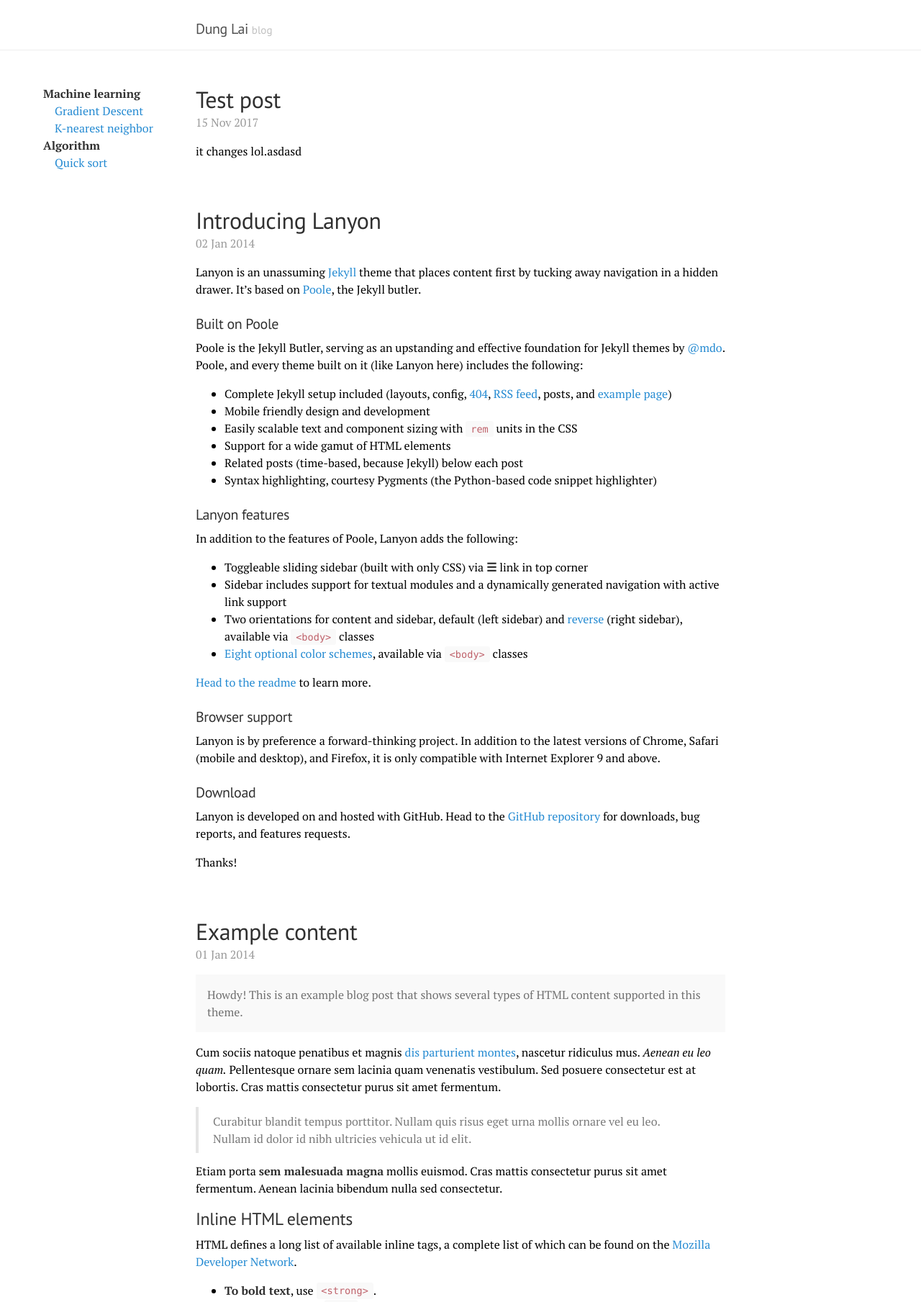
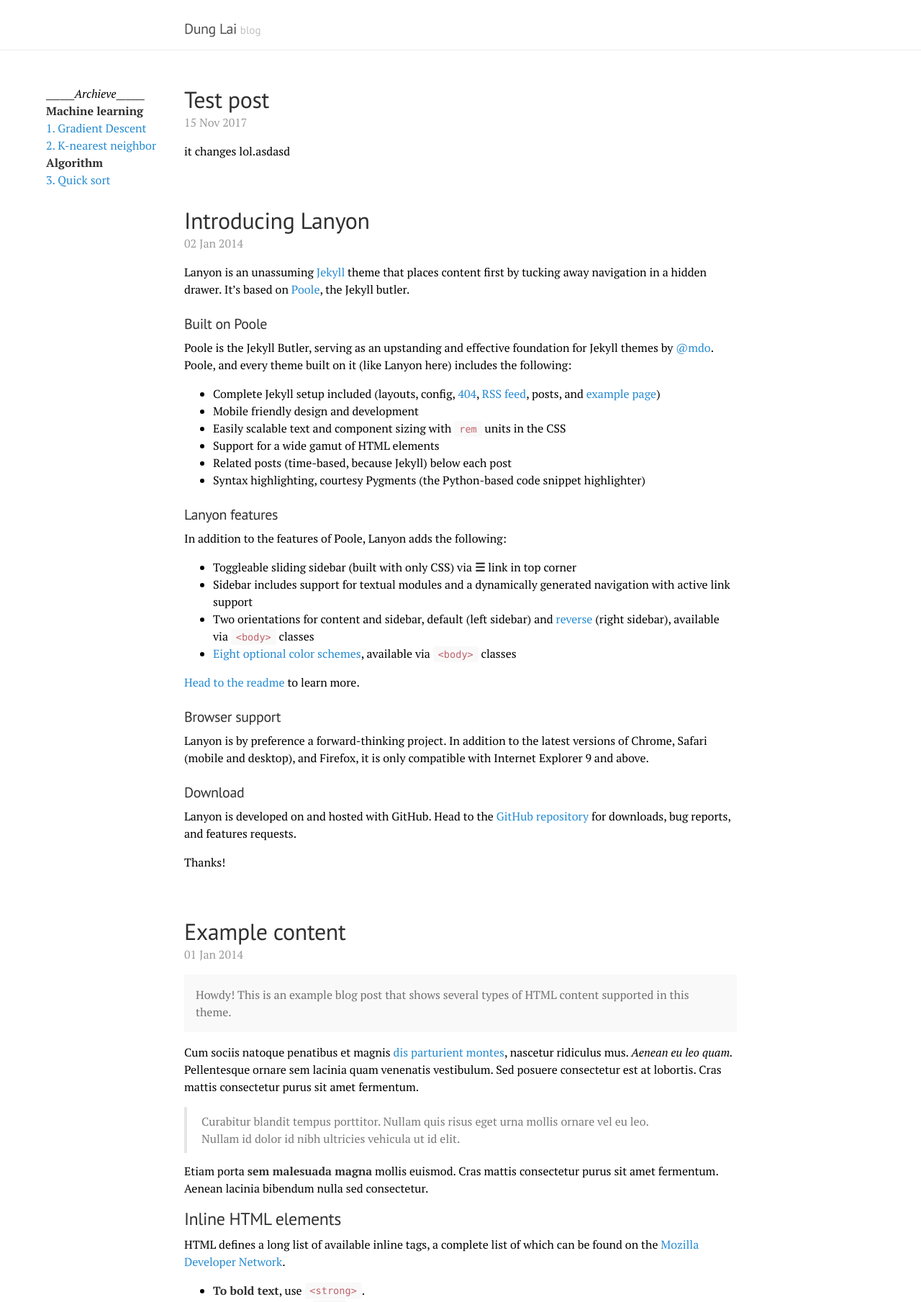
Before and after one commit to DungLai/dunglai.github.io, a Jekyll site: the page built from index.html, in a window 1280 px wide, cut to the strip 104-1913 px from the top of the page. Shown: the whole strip at 72% size. Built offline with Jekyll 4.4.1, drawn with Linux system fonts in a browser that asks for light colours; the list of posts is cut into pages by our own code.

Commit message:
fix archieve layout

```diff
--- a/_includes/blog_index.html
+++ b/_includes/blog_index.html
@@ -1,9 +1,10 @@
 <link rel="stylesheet" href="lanyon.css">
 
 <div class='blog-index'>
+	______<em>Archieve</em>______</br>
 	<strong>Machine learning</strong></br>
-	<a href=''>&emsp;Gradient Descent</a></br>
-	<a href=''>&emsp;K-nearest neighbor</a></br>
+	<a href=''>1. Gradient Descent</a></br>
+	<a href=''>2. K-nearest neighbor</a></br>
 	<strong>Algorithm</strong> </br>
-	<a href=''>&emsp;Quick sort</a>
+	<a href=''>3. Quick sort</a>
 </div>
--- a/public/css/lanyon.css
+++ b/public/css/lanyon.css
@@ -63,7 +63,7 @@
 
 .wrap {
   position: relative;
-  width: 100%; /*change from 100*/
+  width: 100%;
 }
 
 
@@ -74,24 +74,16 @@
  */
 
 .container {
-  max-width:  28rem; /*28*/
+  max-width:  28rem;
 }
 @media (min-width: 38em) {
   .container {
     max-width: 40rem;
   }
-  /*added*/
-  .wrap {
-    width: 100%;
-  }
 }
 @media (min-width: 56em) {
   .container {
     max-width: 48rem; /*change from 38*/
-  }
-  /*added*/
-  .wrap {
-    width: 100%;
   }
 }
 
@@ -127,15 +119,10 @@
   .masthead-title {
     text-align: center;
   }
-  .masthead-title small {
+/*  .masthead-title small {
     display: none;
-  }
+  }*/
 
-}
-@media (max-width: 70em) {
-  .blog-index {
-    display: none;
-  }
 }
 /*
  * Sidebar
@@ -578,5 +565,37 @@
 /*Blog-index*/
 .blog-index {
   position: absolute;
-  left: 60px;
-}*/
+  margin-left:  4rem;
+  margin-right: 4rem;
+}
+
+/*reponsive blog index*/
+
+@media (max-width: 78em) {
+  .blog-index {
+    padding-left:  0rem;
+    padding-right: 0rem;
+    position: relative;
+    max-width: 48rem;
+    margin-left:  auto;
+    margin-right: auto;
+  }
+}
+
+.blog-index {
+  max-width:  28rem;
+}
+@media (min-width: 38em) {
+  .blog-index {
+    padding-left:  0rem;
+    padding-right: 0rem;
+    max-width: 40rem;
+  }
+}
+@media (min-width: 56em) {
+  .blog-index {
+    padding-left:  0rem;
+    padding-right: 0rem;
+    max-width: 48rem; /*change from 38*/
+  }
+}
--- a/public/css/poole.css
+++ b/public/css/poole.css
@@ -58,6 +58,7 @@
   }
 }
 
+/*context text*/
 body {
   color: #000000/*515151*/;
   background-color: #fff;
@@ -286,9 +287,7 @@
  */
 
 .container {
-  max-width: 38rem; /*38*/
-  padding-left:  1rem;
-  padding-right: 1rem;
+  max-width: 38rem;
   margin-left:  auto;
   margin-right: auto;
 }
```
